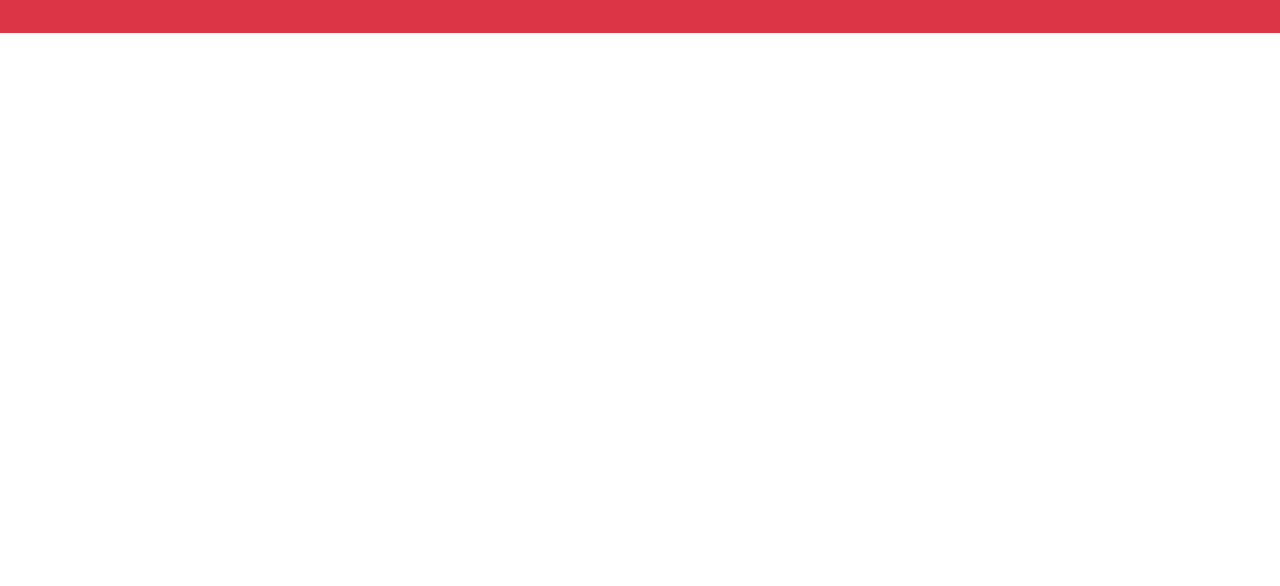
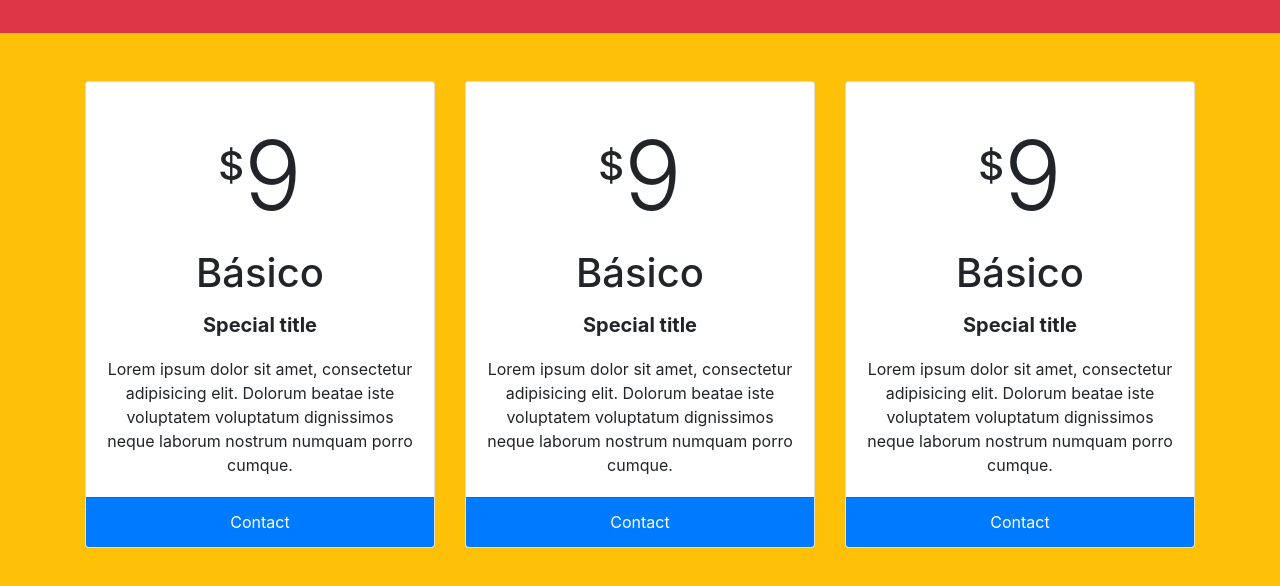
Before and after one commit to JuanMOsorio/simple-page-html, a plain HTML site: page index.html in a window 1280 px wide. Shown: the part 1247-1833 px from the top of the page. Before the commit the page ends 1280 px from the top, so only its background shows below. Drawn offline with nearby package versions, Linux system fonts and the light colour scheme.

Commit message:
se agrego las cards

```diff
--- a/index.html
+++ b/index.html
@@ -99,6 +99,60 @@
 	</div>
 	<!-- end Banner -->
 
+	<!-- Cards -->
+	<div class="container-fluid bg-warning">
+		<div class="container py-5">
+			<div class="row">
+				<!-- price 1 -->
+				<div class="col-md-4">
+					<div class="card text-center">
+					  <div class="card-body">
+					  	<div class="py-3">
+					  		<span class="h1">$</span><span class="display-1 align-middle">9</span>
+					  	</div>
+					  	<p class="h1">Básico</p>
+					    <h5 class="card-title py-2"><b>Special title</b></h5>
+					    <p class="card-text">Lorem ipsum dolor sit amet, consectetur adipisicing elit. Dolorum beatae iste voluptatem voluptatum dignissimos neque laborum nostrum numquam porro cumque.</p>
+					  </div>
+					  <a href="#" class="card-footer btn bg-primary text-white">Contact</a>
+					</div>
+				</div>
+				<!-- end price 1 -->
+					<!-- price 2 -->
+				<div class="col-md-4">
+					<div class="card text-center">
+					  <div class="card-body">
+					  	<div class="py-3">
+					  		<span class="h1">$</span><span class="display-1 align-middle">9</span>
+					  	</div>
+					  	<p class="h1">Básico</p>
+					    <h5 class="card-title py-2"><b>Special title</b></h5>
+					    <p class="card-text">Lorem ipsum dolor sit amet, consectetur adipisicing elit. Dolorum beatae iste voluptatem voluptatum dignissimos neque laborum nostrum numquam porro cumque.</p>
+					  </div>
+					  <a href="#" class="card-footer btn bg-primary text-white">Contact</a>
+					</div>
+				</div>
+				<!-- end price 2 -->
+					<!-- price 3 -->
+				<div class="col-md-4">
+					<div class="card text-center">
+					  <div class="card-body">
+					  	<div class="py-3">
+					  		<span class="h1">$</span><span class="display-1 align-middle">9</span>
+					  	</div>
+					  	<p class="h1">Básico</p>
+					    <h5 class="card-title py-2"><b>Special title</b></h5>
+					    <p class="card-text">Lorem ipsum dolor sit amet, consectetur adipisicing elit. Dolorum beatae iste voluptatem voluptatum dignissimos neque laborum nostrum numquam porro cumque.</p>
+					  </div>
+					  <a href="#" class="card-footer btn bg-primary text-white">Contact</a>
+					</div>
+				</div>
+				<!-- end price 3 -->
+			</div>
+		</div>
+	</div>
+	<!-- end Cards -->
+
 	<script src="https://code.jquery.com/jquery-3.3.1.slim.min.js" integrity="sha384-q8i/X+965DzO0rT7abK41JStQIAqVgRVzpbzo5smXKp4YfRvH+8abtTE1Pi6jizo" crossorigin="anonymous"></script>
 	<script src="https://cdnjs.cloudflare.com/ajax/libs/popper.js/1.14.3/umd/popper.min.js" integrity="sha384-ZMP7rVo3mIykV+2+9J3UJ46jBk0WLaUAdn689aCwoqbBJiSnjAK/l8WvCWPIPm49" crossorigin="anonymous"></script>
 	<script src="https://stackpath.bootstrapcdn.com/bootstrap/4.1.3/js/bootstrap.min.js" integrity="sha384-ChfqqxuZUCnJSK3+MXmPNIyE6ZbWh2IMqE241rYiqJxyMiZ6OW/JmZQ5stwEULTy" crossorigin="anonymous"></script>
```
